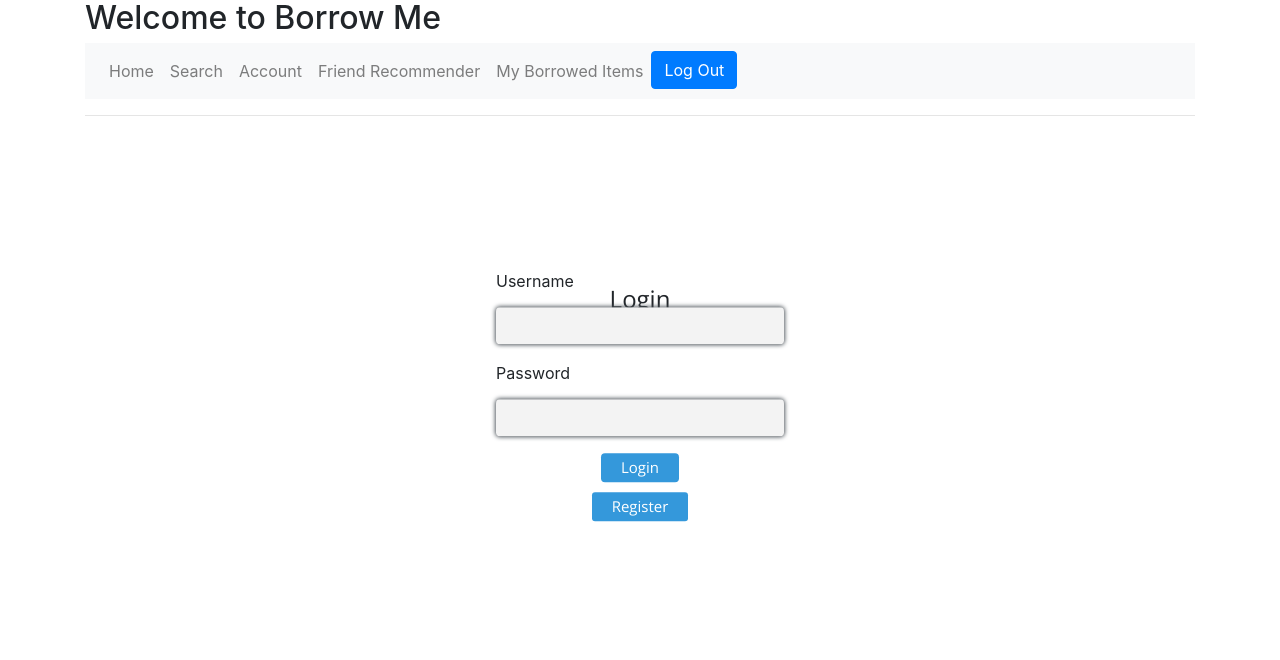
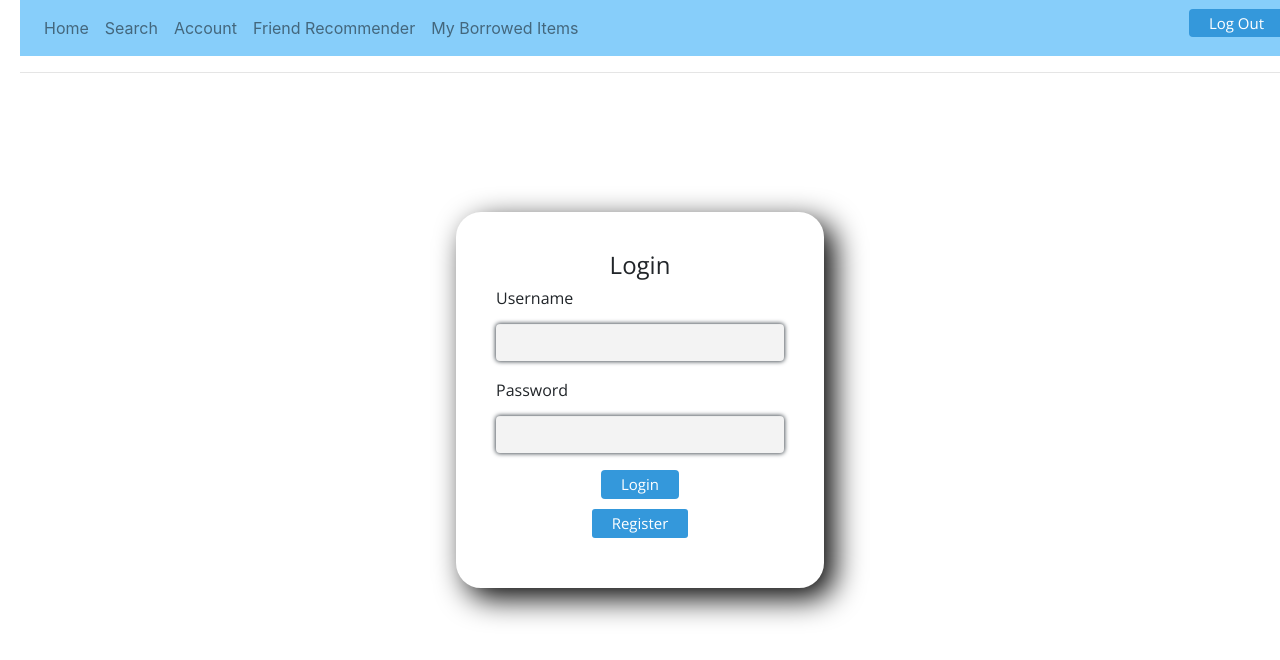
Before and after one commit to shikhar4/CS411_Project, a React (Create React App) app in the folder client/: page / in a window 1280 px wide. Shown: the top 660 px of the page. Built offline with nearby package versions, Linux system fonts and the light colour scheme.

Commit message:
css updates

```diff
--- a/client/src/App.css
+++ b/client/src/App.css
@@ -1,8 +1,22 @@
+body{
+  background-color: white;
+}
+
 .BorrowMe_Title {
   text-align: center;
   line-height: 650px;
   position: relative; left:-9px;
 }
+#App{
+  width:100%;
+}
+.navbar-light {
+  background-color: lightskyblue;
+}
+/* #nav_bar{
+  color:red;
+  width:100%;
+} */
 /* Login.js CSS  /////////////////////////////*/
 .Login_Page form {
   margin: 0;
@@ -10,14 +24,17 @@
   top: 50%;
   left: 50%;
   margin-right: -50%;
+  border-radius: 25px;
   transform: translate(-50%, -50%);
-  width: 100%;
   display: flex;
   flex-direction: column;
   align-items: center;
+  background-color: white;
+  padding: 40px;
+  box-shadow:10px 10px 30px black;
+  font-family: "Open Sans", sans-serif;
 }
 .header {
-  margin-top: 165px;
   font-size: 24px;
   font-family: "Open Sans", sans-serif;
   text-align: center;
@@ -93,8 +110,20 @@
 /*Home.js CSS/.//////////////////////////////////////*/
 #Items_Table{
   visibility:visible;
+  width : 80%;
+  margin-left:20px;
+  margin-right:20px;
 }
+/* .table{
+  margin-left:20px;
+  margin-right:20px;
 
+} */
+.row{
+  /* margin-left:20px;
+  margin-right:20px; */
+  margin-bottom: 15px;
+}
 
 
 
@@ -123,3 +152,21 @@
   text-align:left;
 
 }
+.Functionality{
+  margin-left: 20px;
+  margin-right: 20px;
+}
+/* #search_header{
+  margin-left: 20px;
+  margin-right: 20px;
+} */
+
+/* Responsive Layout */
+@media(min-width: 768px) {
+  .container {
+    max-width: 100%;
+    margin-left: 20px;
+    margin-right:20px;
+    padding: 0px;
+  }
+}
--- a/client/src/App.js
+++ b/client/src/App.js
@@ -38,9 +38,9 @@ class App extends Component {
   render() {
     return (
       <Router>
-        <div>
-          <h2>Welcome to Borrow Me</h2>
-          <nav className="navbar navbar-expand-lg navbar-light bg-light">
+        <div id = "navbar_div">
+
+          <nav className="navbar navbar-expand-lg navbar-light w-100" id = "nav_bar">
             <ul className="navbar-nav mr-auto">
               {/* <li><Link to={'/'} className="nav-link"> Login </Link></li>  */}
               <li><Link to={'/home'} className="nav-link">Home</Link></li>
@@ -52,10 +52,12 @@ class App extends Component {
               <li><Link to={'/friends'} className="nav-link">Friend Recommender</Link></li>
 
               <li><Link to={'/borrowed_items'} className="nav-link">My Borrowed Items</Link></li>
-              <Link to = '/'><Button onClick={this.clearAccountInfo}>Log Out</Button></Link>
+
 
             </ul>
+            <Link to = '/'><Button className="LoginButton" onClick={this.clearAccountInfo}>Log Out</Button></Link>
           </nav>
+          </div>
           <hr />
           <Switch>
             <Route exact path='/' component={Login} />
@@ -71,7 +73,7 @@ class App extends Component {
             <Route path='/borrowed_items' component={BorrowedItems} />
 
           </Switch>
-        </div>
+
       </Router>
     );
   }
--- a/client/src/Delete.js
+++ b/client/src/Delete.js
@@ -26,10 +26,12 @@ class Delete extends Component{
     render(){
         return(
             <>
+            <div className = "Functionality">
             <h3>Delete Product</h3>
             <label className = "InputLabels">Product:</label><input type="text"  value = {this.state.productName} onChange={this.handleChange_productName} class = "Input" placeholder = "Product Name" />
 
             <button className = "submitInfoButton" onClick={this.deleteEntry}>Delete Product</button>
+            </div>
             </>
         )
     }
--- a/client/src/Home.js
+++ b/client/src/Home.js
@@ -12,6 +12,9 @@ const columnHeader =["ProductID","ProductName","Type","BrandName","ModelNumber",
 const user_id = localStorage.getItem("user_id_global")
 var product_table =[];
 var table_data = []
+
+var friend_table = []
+var friend_head = []
 var head = []
 
 
@@ -30,6 +33,7 @@ class Home extends Component {
        this.refreshTable = this.refreshTable.bind(this)
        this.loadInsertTable = this.loadInsertTable.bind(this)
        this.loadDeleteTable = this.loadDeleteTable.bind(this)
+       this.getFriendData = this.getFriendData.bind(this)
       //  this.add_entry = this.add_entry(this);
    }
 
@@ -39,6 +43,24 @@ class Home extends Component {
       this.setState(prevState =>({
         product_table : [...prevState.product_table, product_arr]
       }))
+  }
+
+  getFriendData(){
+    Axios.post('http://localhost:3001/mongo/find',
+    {userID:localStorage.getItem("user_id_global")}).then((res)=>{
+       // console.log(res.data[0].friend_list)
+        console.log(res.data[0].friend_list[0])
+
+        for(var i = 0; i < res.data[0].friend_list.length; i++)
+        {
+          console.log(res.data[0].friend_list[i])
+          friend_table.push(res.data[0].friend_list[i])
+
+        }
+
+
+      })
+    console.log(friend_table)
   }
 
   refreshTable(){
@@ -116,9 +138,10 @@ class Home extends Component {
          <>
          <Container>
           <Row>
-            <Col><Button onClick = {this.refreshTable}>Your Items</Button></Col>
-            <Col><Button onClick = {this.loadInsertTable} >Insert Item</Button></Col>
-            <Col><Button onClick = {this.loadDeleteTable} >Delete Item</Button></Col>
+            <Col md = "auto"><Button onClick = {this.refreshTable}>Your Items</Button></Col>
+            <Col md = "auto"><Button onClick = {this.loadInsertTable} >Insert Item</Button></Col>
+            <Col md = "auto"><Button onClick = {this.loadDeleteTable} >Delete Item</Button></Col>
+            <Col md = "auto"><Button onClick = {this.getFriendData}> My Friends</Button></Col>
           </Row>
           </Container>
 
--- a/client/src/Login.js
+++ b/client/src/Login.js
@@ -83,15 +83,15 @@ login() {
       <h1 className = "BorrowMe_Title"></h1>
       <div className="Login_Page">
       {/* <div class="form-group"> */}
-      <div className="header">Login</div>
       <Form className = "customForm">
-        <FormGroup className = "customFormGroup" controlId="Username">
+        <h1 className="header">Login</h1>
+        <FormGroup className = "customFormGroup" >
           <FormLabel>Username</FormLabel>
           <FormControl type = "email" value = {this.state.userId} onChange={this.handleChange_userid} className = "form_inputs"/>
           <small className = "errorMessage"> {messages} </small>
         </FormGroup>
 
-        <FormGroup className = "customFormGroup" controlId="Password">
+        <FormGroup className = "customFormGroup" >
           <FormLabel>Password</FormLabel>
           <FormControl type = "password" value = {this.state.password} onChange={this.handleChange_password} className = "form_inputs"/>
         </FormGroup>
--- a/client/src/insert1.js
+++ b/client/src/insert1.js
@@ -45,6 +45,7 @@ class Insert extends Component {
   render() {
     return (
       <>
+        <div className = "Functionality">
         <h3>Insert Product</h3>
         <div>
           <label className="InputLabels">Product Name: </label><input type="text" value={this.state.productName} onChange={this.handleChange_productName} class="Input" placeholder="Name" />
@@ -55,6 +56,7 @@ class Insert extends Component {
           <label className="InputLabels">Color: </label><input type="text" value={this.state.color} onChange={this.handleChange_color} class="Input" placeholder="Color" />
         </div>
         <div><Button onClick={this.submitproduct}>Submit</Button> </div>
+        </div>
       </>
 
     )
--- a/client/src/search.js
+++ b/client/src/search.js
@@ -25,7 +25,7 @@ class Search extends Component {
    generateSearchBar(){
      return(
      <>
-      <h3>Search For a Product</h3>
+      <h3 id = "search_header">Search For a Product</h3>
       <div>
 
       <label className="InputLabels"> Product: </label><input type="text" value={this.state.productName} onChange={this.handleChange_productName} class="Input" placeholder="Name" />
@@ -63,6 +63,7 @@ class Search extends Component {
       head.push(<th key={'ProductName'}>{'ProductName'}</th>)
       head.push(<th key={'type'}>{'type'}</th>)
       head.push(<th key={'brandName'}>{'brandName'}</th>)
+      head.push(<th key={''}>{''}</th>)
 
       for(var i =0; i < this.state.productInfo.length; i++){
         const {Username, ProductName,type,brandName,productID, userID } = this.state.productInfo[i]
```
